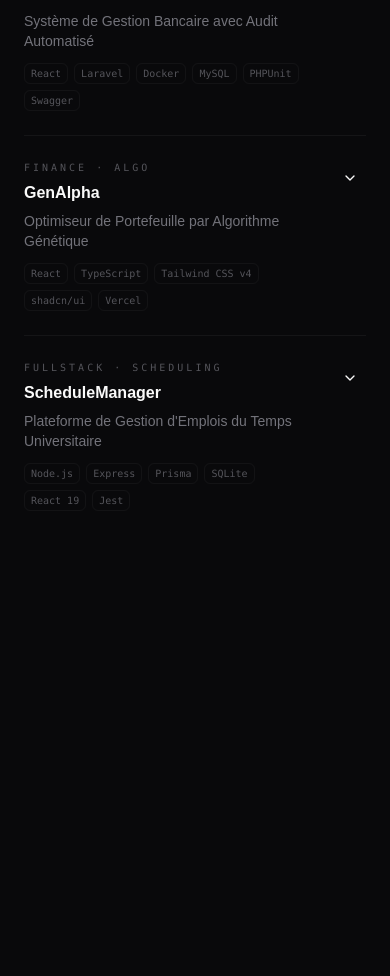
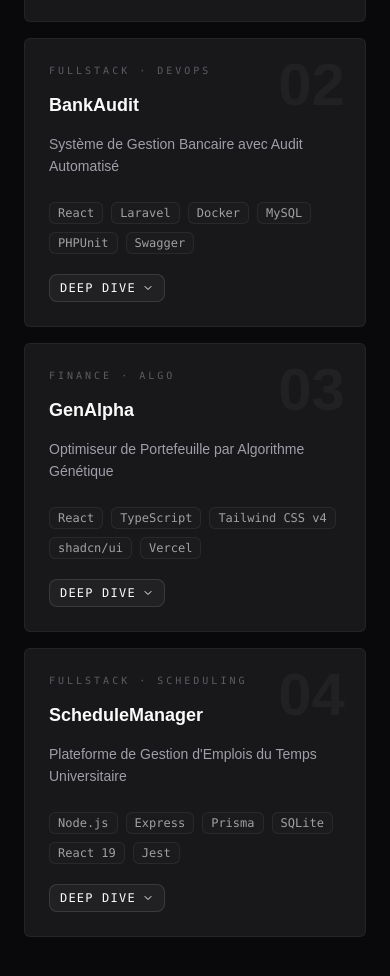
Before and after one commit to sanzouh/Portfolio, a React (Vite) app: page / in a window 390 px wide. Shown: the part 3983-4959 px from the top of the page. Before the commit the page ends 4614 px from the top, so only its background shows below. Built offline with nearby package versions, Linux system fonts and the light colour scheme.

Commit message:
feat: enhance the projects layout to use cards and deeper dive on click

```diff
--- a/src/components/sections/Projects.tsx
+++ b/src/components/sections/Projects.tsx
@@ -13,6 +13,10 @@ export function Projects() {
   const toggle = (id: string) =>
     setOpenId((prev) => (prev === id ? null : id))
 
+  const openProject = openId
+    ? (projects.find((p) => p.id === openId) ?? null)
+    : null
+
   return (
     <section id="projects" className="px-6 md:px-12 lg:px-24 py-24">
       <div className="w-full max-w-7xl mx-auto">
@@ -20,63 +24,98 @@ export function Projects() {
           SYS://PROJECTS
         </span>
 
-        <div className="mt-10 flex flex-col divide-y divide-border/50">
+        {/* Card grid */}
+        <div className="mt-10 grid grid-cols-1 md:grid-cols-2 gap-4">
           {projects.map((project) => {
             const isOpen = openId === project.id
 
             return (
-              <div key={project.id}>
-                {/* Row */}
               <div
-                  className="group flex cursor-pointer items-start gap-5 py-6 md:gap-8"
+                key={project.id}
+                className={cn(
+                  "group relative flex cursor-pointer flex-col gap-4 rounded-sm border p-6 transition-all duration-200",
+                  isOpen
+                    ? "border-primary/70 bg-primary/5 shadow-[0_0_30px_-10px_hsl(var(--primary)/0.15)]"
+                    : "border-border/50 bg-card hover:border-primary/50 hover:bg-primary/3 hover:shadow-[0_0_20px_-8px_hsl(var(--primary)/0.1)]"
+                )}
                 onClick={() => toggle(project.id)}
               >
                 {/* Watermark number */}
                 <span
                   aria-hidden
                   className={cn(
-                      "hidden w-14 shrink-0 select-none text-right font-black leading-none transition-colors md:block text-5xl",
+                    "absolute right-5 top-4 select-none font-black leading-none transition-colors text-6xl",
                     isOpen
                       ? "text-primary/20"
-                        : "text-foreground/[0.05] group-hover:text-primary/10"
+                      : "text-foreground/4 group-hover:text-primary/12"
                   )}
                 >
                   {project.id}
                 </span>
 
-                  {/* Content */}
-                  <div className="flex min-w-0 flex-1 flex-col gap-2">
-                    <span className="text-[10px] font-mono tracking-[0.3em] text-muted-foreground/50 uppercase">
+                {/* Category */}
+                <span className="font-mono text-[10px] tracking-[0.3em] text-muted-foreground/50 uppercase">
                   {project.category}
                 </span>
+
+                {/* Name */}
                 <h3
                   className={cn(
-                        "text-base font-semibold leading-tight transition-colors",
-                        isOpen ? "text-primary" : "group-hover:text-primary"
+                    "text-lg font-bold leading-tight transition-colors",
+                    isOpen
+                      ? "text-primary"
+                      : "group-hover:text-primary"
                   )}
                 >
                   {project.name}
                 </h3>
-                    <p className="text-sm text-muted-foreground/70">
+
+                {/* Short desc */}
+                <p className="text-sm leading-relaxed text-muted-foreground">
                   {project.shortDesc}
                 </p>
-                    <div className="mt-1 flex flex-wrap gap-1.5">
+
+                {/* Tags */}
+                <div className="mt-auto flex flex-wrap gap-2 pt-2">
                   {project.tags.map((tag) => (
                     <span
                       key={tag}
-                          className="rounded-sm border border-border/40 px-1.5 py-0.5 font-mono text-[10px] text-muted-foreground/50"
+                      className={cn(
+                        "rounded-sm border px-2 py-0.5 font-mono text-xs transition-colors",
+                        isOpen
+                          ? "border-primary/30 bg-primary/10 text-primary/80"
+                          : "border-border/60 bg-muted/30 text-foreground/60 group-hover:border-border group-hover:text-foreground/70"
+                      )}
                     >
                       {tag}
                     </span>
                   ))}
                 </div>
-                  </div>
 
                 {/* Actions */}
                 <div
-                    className="flex shrink-0 items-center gap-1 pt-0.5"
+                  className="flex items-center gap-2 pt-1"
                   onClick={(e) => e.stopPropagation()}
                 >
+                  <Button
+                    variant={isOpen ? "default" : "outline"}
+                    size="sm"
+                    className={cn(
+                      "gap-1.5 font-mono text-xs tracking-widest",
+                      !isOpen &&
+                        "border-border/60 hover:border-primary hover:bg-primary/10 hover:text-primary"
+                    )}
+                    onClick={() => toggle(project.id)}
+                  >
+                    DEEP DIVE
+                    <ChevronDown
+                      className={cn(
+                        "size-3 transition-transform duration-300",
+                        isOpen && "rotate-180"
+                      )}
+                    />
+                  </Button>
+
                   {project.github && (
                     <a
                       href={project.github}
@@ -87,75 +126,67 @@ export function Projects() {
                       <Button
                         variant="ghost"
                         size="icon"
-                          className="hover:bg-primary/10 hover:text-primary"
+                        className="size-8 hover:bg-primary/10 hover:text-primary"
                       >
                         <GithubIcon className="size-4" />
                       </Button>
                     </a>
                   )}
-                    <Button
-                      variant="ghost"
-                      size="icon"
-                      className={cn(
-                        "hover:bg-primary/10 hover:text-primary transition-colors",
-                        isOpen && "text-primary"
-                      )}
-                      onClick={() => toggle(project.id)}
-                    >
-                      <ChevronDown
-                        className={cn(
-                          "size-4 transition-transform duration-300",
-                          isOpen && "rotate-180"
-                        )}
-                      />
-                    </Button>
                 </div>
               </div>
+            )
+          })}
+        </div>
 
-                {/* Deep dive panel — grid-rows accordion trick */}
+        {/* Deep dive panel — rendered below full grid */}
         <div
           className={cn(
             "grid transition-all duration-300 ease-in-out",
-                    isOpen ? "grid-rows-[1fr]" : "grid-rows-[0fr]"
+            openProject ? "grid-rows-[1fr]" : "grid-rows-[0fr]"
           )}
         >
           <div className="overflow-hidden">
-                    <div className="grid grid-cols-1 gap-6 pb-8 md:grid-cols-[260px_1fr] lg:grid-cols-[320px_1fr]">
+            <div className="mt-4 rounded-sm border border-primary/30 bg-card p-6 md:p-8">
+              {openProject && (
+                <div className="grid grid-cols-1 gap-6 md:grid-cols-[280px_1fr] lg:grid-cols-[360px_1fr]">
                   {/* Screenshot */}
-                      <div className="overflow-hidden rounded-sm border border-border/50 bg-muted/20">
+                  <div className="overflow-hidden rounded-sm border border-border/50 bg-muted/10">
                     <img
-                          src={project.screenshot ?? DEFAULT_SCREENSHOT}
-                          alt={`${project.name} preview`}
+                      src={openProject.screenshot ?? DEFAULT_SCREENSHOT}
+                      alt={`${openProject.name} preview`}
                       className="aspect-video w-full object-cover"
                     />
                   </div>
 
-                      {/* Technical deep dive */}
+                  {/* Deep dive text */}
                   <div className="flex flex-col gap-4">
                     <div className="flex items-center gap-2">
                       <span className="h-px w-4 bg-primary/60" />
                       <span className="font-mono text-[10px] tracking-[0.3em] text-primary/70 uppercase">
-                            Technical Deep Dive
+                        Technical Deep Dive — {openProject.name}
                       </span>
                     </div>
+
                     <p className="text-sm leading-relaxed text-muted-foreground">
-                          {project.deepDive}
+                      {openProject.deepDive}
                     </p>
-                        <div className="flex flex-wrap gap-1.5 pt-1">
-                          {project.tags.map((tag) => (
+
+                    <div className="flex flex-wrap gap-2 pt-1">
+                      {openProject.tags.map((tag) => (
                         <span
                           key={tag}
-                              className="rounded-sm border border-primary/20 bg-primary/5 px-2 py-0.5 font-mono text-[10px] text-primary/60"
+                          className="rounded-sm border border-primary/25 bg-primary/8 px-2 py-0.5 font-mono text-xs text-primary/80"
                         >
                           {tag}
                         </span>
                       ))}
                     </div>
-                        {(project.github || project.live) && (
-                          <div className="flex gap-3 pt-1">
-                            {project.github && (
+
+                    {(openProject.github || openProject.live) && (
+                      <div className="flex gap-4 pt-1">
+                        {openProject.github && (
                           <a
-                                href={project.github}
+                            href={openProject.github}
                             target="_blank"
                             rel="noopener noreferrer"
                             className="inline-flex items-center gap-1.5 font-mono text-xs text-muted-foreground transition-colors hover:text-primary"
@@ -164,9 +195,9 @@ export function Projects() {
                             Source code
                           </a>
                         )}
-                            {project.live && (
+                        {openProject.live && (
                           <a
-                                href={project.live}
+                            href={openProject.live}
                             target="_blank"
                             rel="noopener noreferrer"
                             className="inline-flex items-center gap-1.5 font-mono text-xs text-muted-foreground transition-colors hover:text-primary"
@@ -178,11 +209,9 @@ export function Projects() {
                     )}
                   </div>
                 </div>
+              )}
             </div>
           </div>
-              </div>
-            )
-          })}
         </div>
       </div>
     </section>
```
Lines whose indentation alone changed are shown as unchanged.
